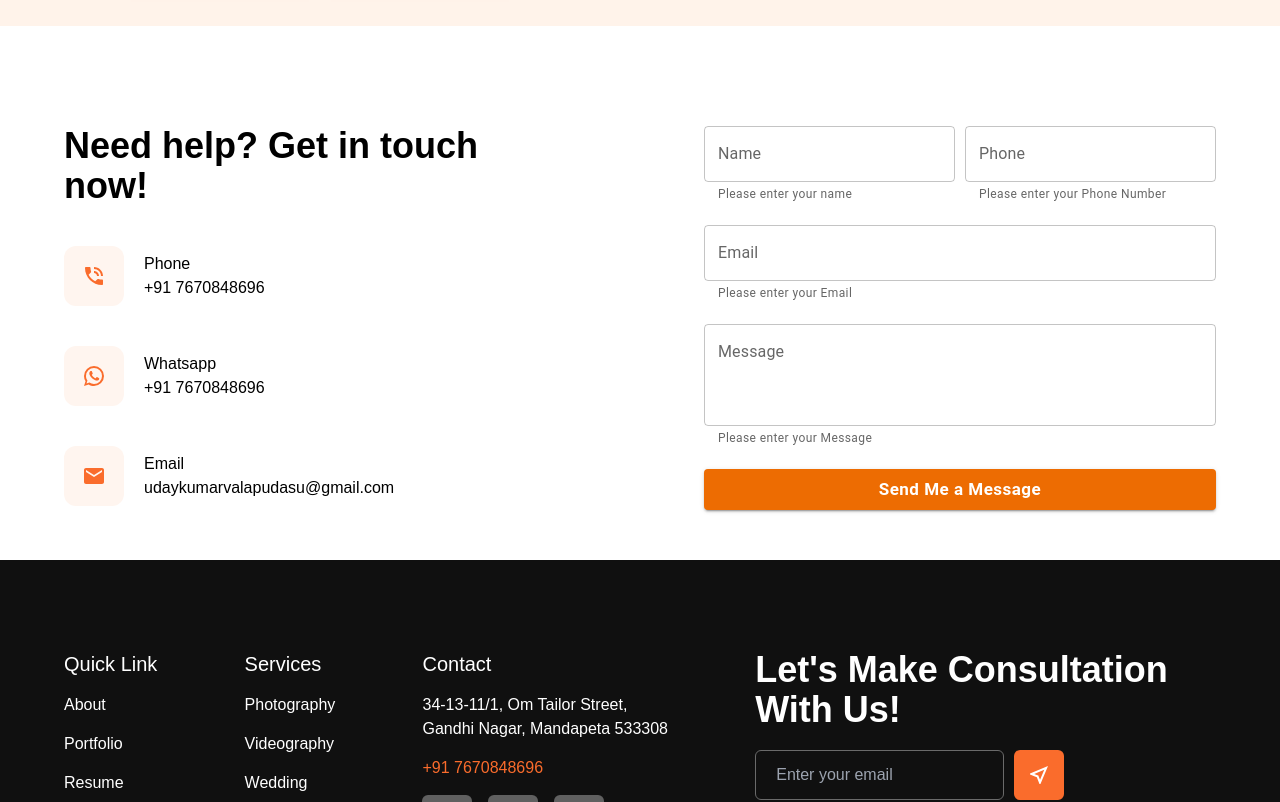
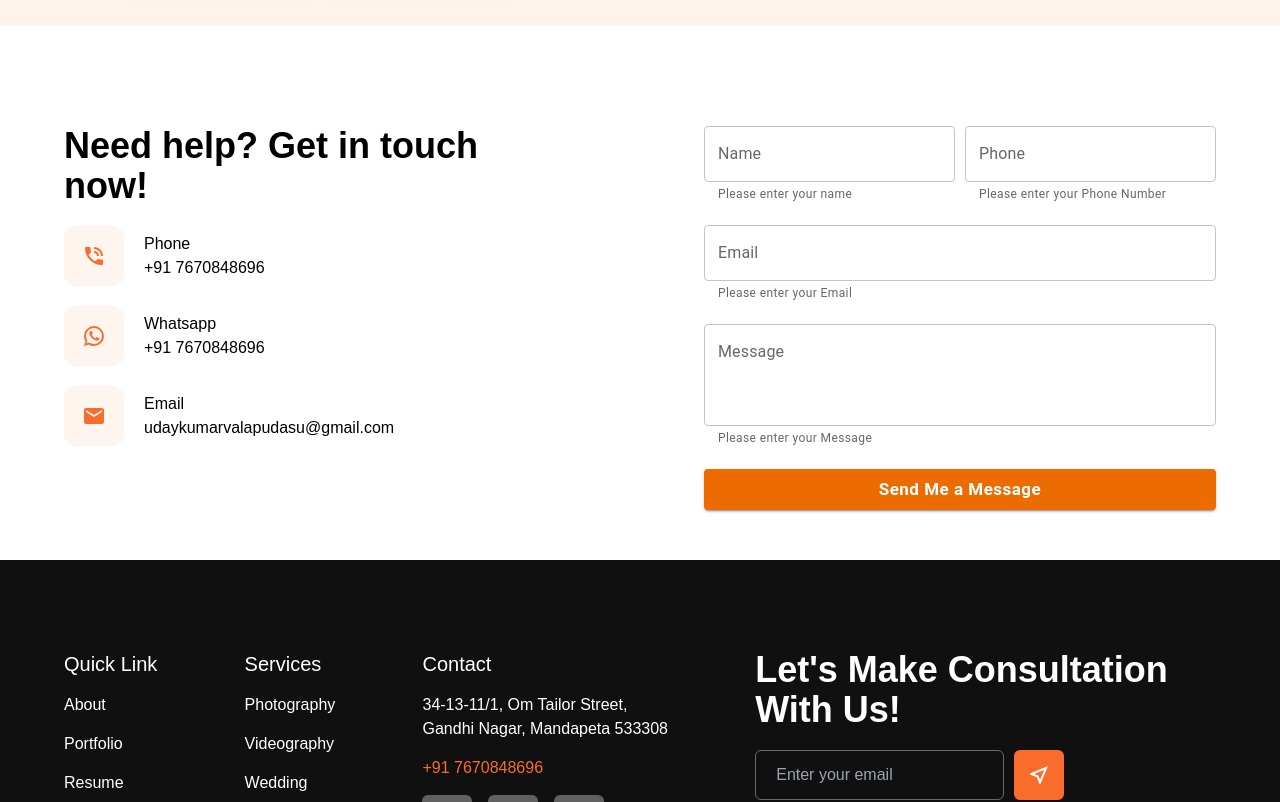
Before and after one commit to UdayKumar1437/MyPortfolio, a React (Create React App) app: page /contact-us in a window 1280 px wide. Shown: the part 2440-3242 px from the top of the page. Built offline with nearby package versions, Linux system fonts and the light colour scheme.

Commit message:
gap decreased

```diff
--- a/src/Components/ContactUs.js
+++ b/src/Components/ContactUs.js
@@ -8,7 +8,7 @@ import WhatsAppIcon from '@mui/icons-material/WhatsApp';
 const ContactUs = () => {
   return (
     <div className="flex pt-[100px] w-full bg-[#FFFFFF] iPhoneSE:flex-col laptop:flex-row pb-[50px] gap-0 iPhoneSE:gap-[20px] laptop:gap-0">
-      <div className="w-1/2 iPhoneSE:w-full laptop:w-1/2 flex pl-[5%] flex-col gap-[40px]">
+      <div className="w-1/2 iPhoneSE:w-full laptop:w-1/2 flex pl-[5%] flex-col gap-[20px]">
         <h1 className="text-start font-bold text-4xl pr-[20%]">Need help? Get in touch now!</h1>
         <div onClick={() => window.open("tel:+91 7670848696", "_blank")} className="flex gap-[20px] items-center cursor-pointer">
           <div className="bg-[#FFF5EF] h-[60px] w-[60px] flex justify-center items-center rounded-xl">
```
